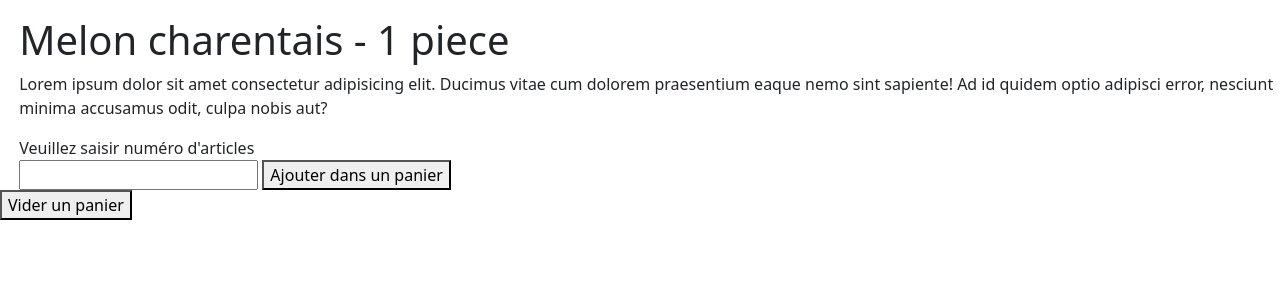
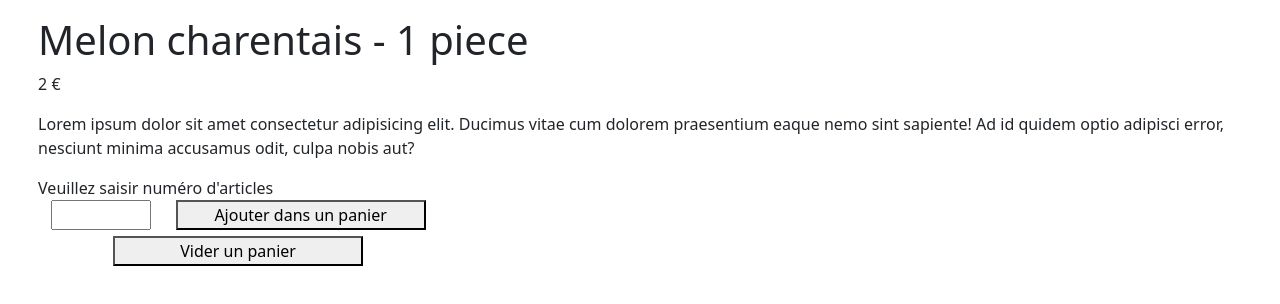
Before and after one commit to AnnaxKotova/Page-produit-e-commerce, a plain HTML site: page index.html in a window 1280 px wide. Shown: the part 378-682 px from the top of the page. Drawn offline with nearby package versions, Linux system fonts and the light colour scheme; a web font is replaced by a local one.

Commit message:
affichage avec variables js

```diff
--- a/index.html
+++ b/index.html
@@ -22,18 +22,19 @@
         </div>
     </header>
     <main>
-        <picture><img src="https://cdn.pixabay.com/photo/2015/02/06/18/57/melon-626351_1280.jpg" alt=""></picture>
+        <picture></picture>
         <div class="container_article">
             <div class="description_article">
-                <h1>Melon charentais - 1 piece</h1>
-                <p>Lorem ipsum dolor sit amet consectetur adipisicing elit. Ducimus vitae cum dolorem praesentium eaque nemo sint sapiente! Ad id quidem optio adipisci error, nesciunt minima accusamus odit, culpa nobis aut?</p>
+                <h1 id="nomProduit"></h1>
+                <p id="prixProduit"></p>
+                <p id="description"></p>
             </div>
+            <div>Veuillez saisir numéro d'articles</div>
             <div class="jAchete">
-                <div>Veuillez saisir numéro d'articles</div>
                 <input type="number" min="0" id="numero_articles">
                 <button id="ajout">Ajouter dans un panier</button>
+                <button id="clear">Vider un panier</button>
             </div>
-            <button id="clear">Vider un panier</button>
         </div>
     </main>
     <script src="script.js"></script>
--- a/script.js
+++ b/script.js
@@ -1,6 +1,4 @@
 let lsArticles = localStorage.getItem("melons"); //LOCALE STORAGE
-
-
 
 // pour affichage correct de nombre d'articles
 let panier = document.querySelector("#numero_panier");
@@ -15,8 +13,7 @@ ajout.addEventListener('click', function (e){
         localStorage.setItem("melons", sumArticles);
         lsArticles = localStorage.getItem("melons");
 
-        const panierText = document.createTextNode(lsArticles);
-        panier.appendChild(panierText);
+        panier.innerText = lsArticles;
     }
 })
 
@@ -39,3 +36,28 @@ if (lsArticles !== null) {  //condition prioritaire, plus de cases
 else
 panier.innerText = " ";
 panier.innerText = "0";
+
+
+let monTableau = [];
+
+monTableau['nomProduit'] = "Melon charentais - 1 piece";
+
+monTableau['prixProduit'] = "2 €";
+
+monTableau['description'] = "Lorem ipsum dolor sit amet consectetur adipisicing elit. Ducimus vitae cum dolorem praesentium eaque nemo sint sapiente! Ad id quidem optio adipisci error, nesciunt minima accusamus odit, culpa nobis aut?";
+
+monTableau['lienImage'] = "https://cdn.pixabay.com/photo/2015/02/06/18/57/melon-626351_1280.jpg";
+
+// let nomTaProduit = document.getElementById(nomProduit); //nouvelle variable pour element de id
+nomProduit.innerText = monTableau['nomProduit'];
+
+// let prixTaProduit = document.getElementById(prixProduit); //nouvelle variable pour element de id
+prixProduit.innerText = monTableau['prixProduit'];
+
+description.innerText = monTableau['description'];
+
+let pic = document.querySelector("picture");
+let imageProduit = document.createElement("IMG");
+imageProduit.src = monTableau['lienImage'];
+imageProduit.alt = " ";
+pic.appendChild(imageProduit);
--- a/style.css
+++ b/style.css
@@ -33,6 +33,24 @@ img{
     height: 300px;
 }
 
-.description_article, .jAchete{
+div{
 margin-left: 1.5%;
 }
+ .jAchete{
+    display: flex;
+    flex-wrap: wrap;
+    flex-direction: row;
+    width: 400px;
+    justify-content: space-around;
+
+ }
+
+input{
+    width: 100px;
+    margin-bottom: 1.5%;
+}
+
+ button{
+    width: 250px;
+    margin-bottom: 1.5%;
+ }
```
